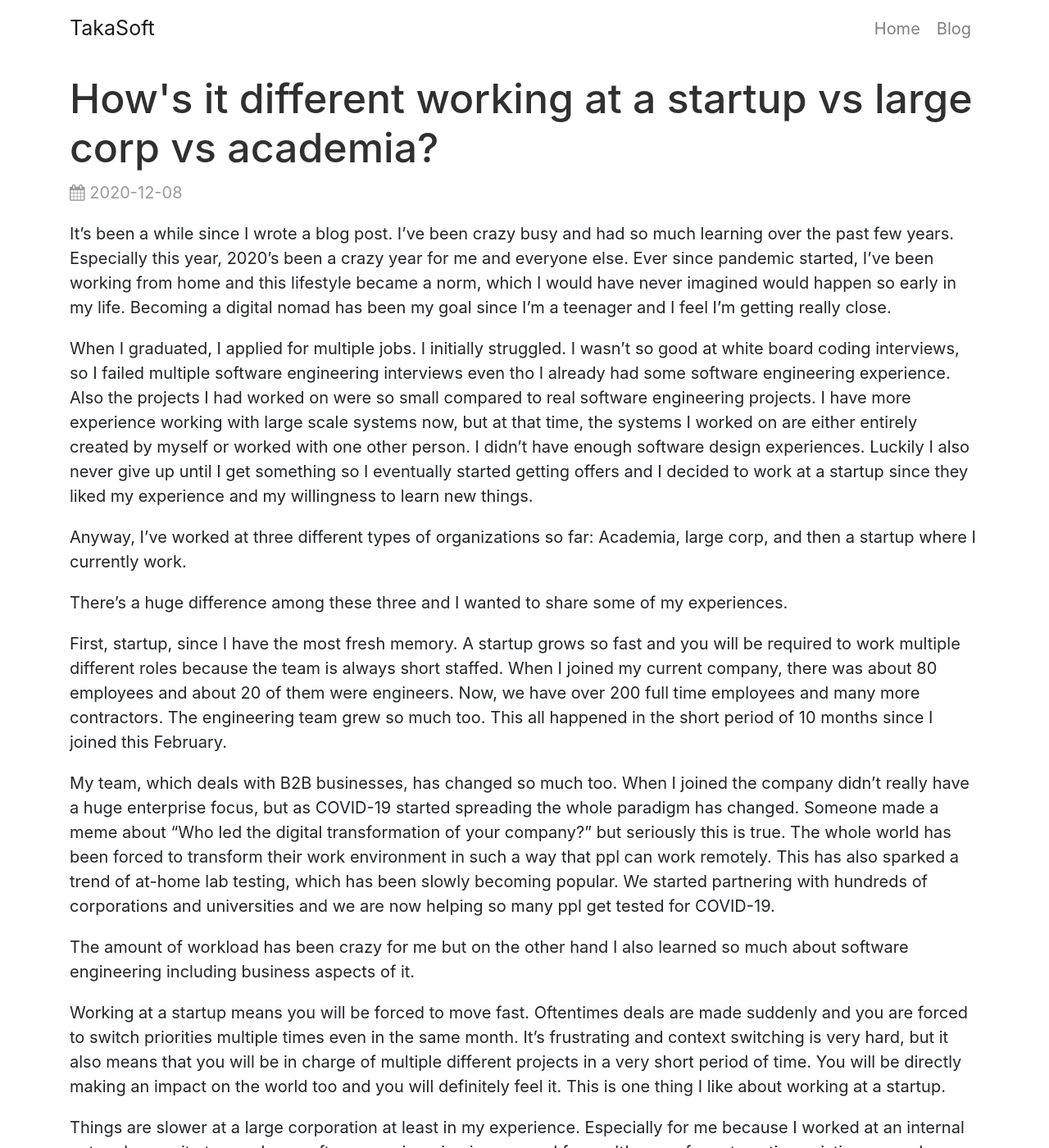
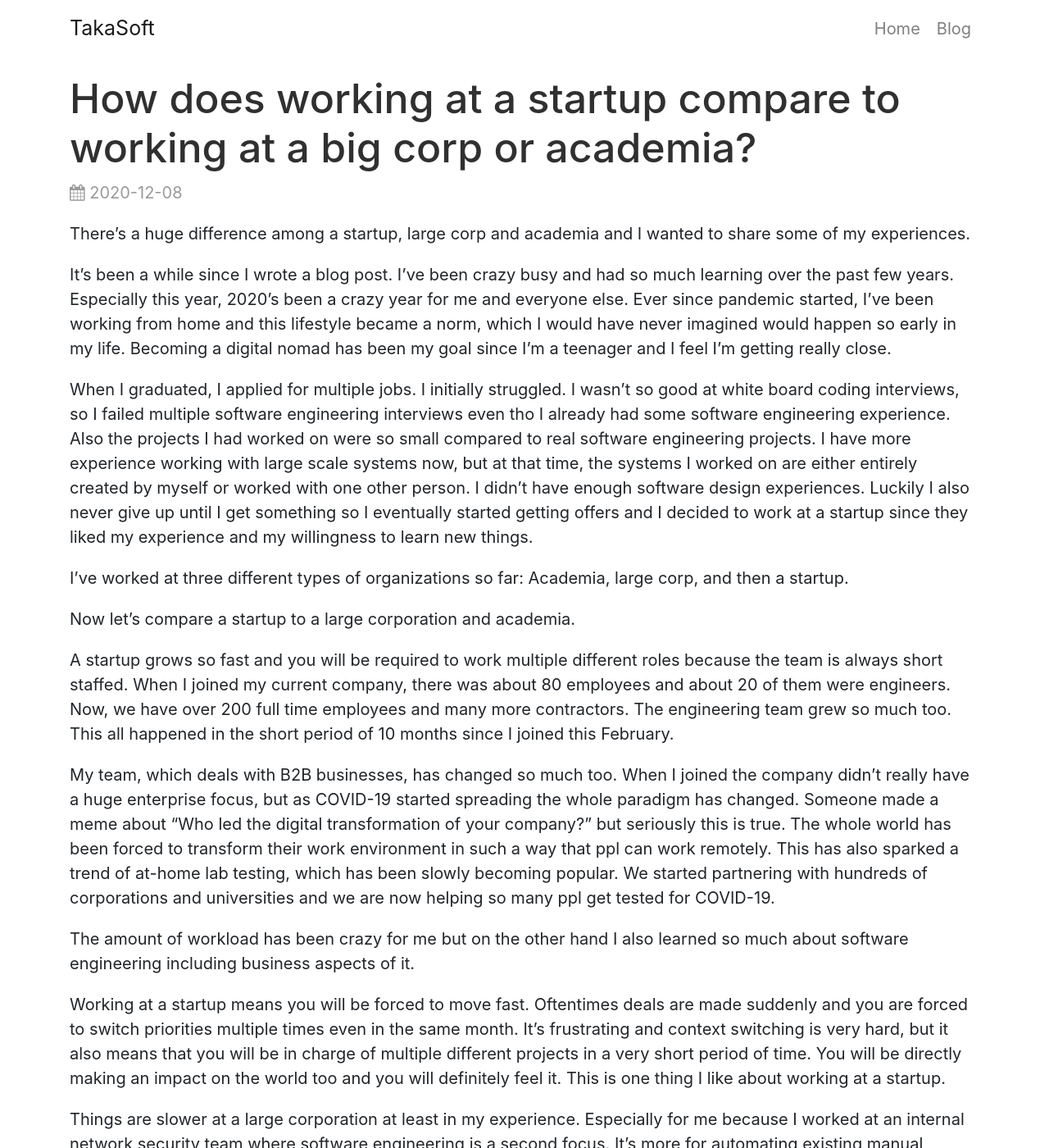
Before and after one commit to takasoft/takasoft.github.io, a Jekyll site: the page built from _posts/2020-12-08-difference-startup-big-corp-academia.md, in a window 1280 px wide and 1400 px high. Shown: the whole window at 82% size. Built offline with Jekyll 4.4.1, drawn with Linux system fonts in a browser that asks for light colours.

Commit message:
update post

```diff
--- a/_posts/2020-12-08-difference-startup-big-corp-academia.md
+++ b/_posts/2020-12-08-difference-startup-big-corp-academia.md
@@ -1,17 +1,20 @@
 ---
 layout: post
-title: How's it different working at a startup vs large corp vs academia?
+title: How does working at a startup compare to working at a big corp or academia?
 ---
+
+There's a huge difference among a startup, large corp and academia and I wanted to share some of my experiences.
+
 
 It's been a while since I wrote a blog post. I've been crazy busy and had so much learning over the past few years. Especially this year, 2020's been a crazy year for me and everyone else. Ever since pandemic started, I've been working from home and this lifestyle became a norm, which I would have never imagined would happen so early in my life.  Becoming a digital nomad has been my goal since I'm a teenager and I feel I'm getting really close.
 
 When I graduated, I applied for multiple jobs. I initially struggled. I wasn't so good at white board coding interviews, so I failed multiple software engineering interviews even tho I already had some software engineering experience. Also the projects I had worked on were so small compared to real software engineering projects. I have more experience working with large scale systems now, but at that time, the systems I worked on are either entirely created by myself or worked with one other person. I didn't have enough software design experiences. Luckily I also never give up until I get something so I eventually started getting offers and I decided to work at a startup since they liked my experience and my willingness to learn new things.
 
-Anyway, I've worked at three different types of organizations so far: Academia, large corp, and then a startup where I currently work.
+I've worked at three different types of organizations so far: Academia, large corp, and then a startup.
 
-There's a huge difference among these three and I wanted to share some of my experiences.
+Now let's compare a startup to a large corporation and academia.
 
-First, startup, since I have the most fresh memory.  A startup grows so fast and you will be required to work multiple different roles because the team is always short staffed. When I joined my current company, there was about 80 employees and about 20 of them were engineers. Now, we have over 200 full time employees and many more contractors. The engineering team grew so much too. This all happened in the short period of 10 months since I joined this February.
+A startup grows so fast and you will be required to work multiple different roles because the team is always short staffed. When I joined my current company, there was about 80 employees and about 20 of them were engineers. Now, we have over 200 full time employees and many more contractors. The engineering team grew so much too. This all happened in the short period of 10 months since I joined this February.
 
 My team, which deals with B2B businesses, has changed so much too. When I joined the company didn't really have a huge enterprise focus, but as COVID-19 started spreading the whole paradigm has changed. Someone made a meme about "Who led the digital transformation of your company?" but seriously this is true.  The whole world has been forced to transform their work environment in such a way that ppl can work remotely.  This has also sparked a trend of at-home lab testing, which has been slowly becoming popular. We started partnering with hundreds of corporations and universities and we are now helping so many ppl get tested for COVID-19.
 
```
